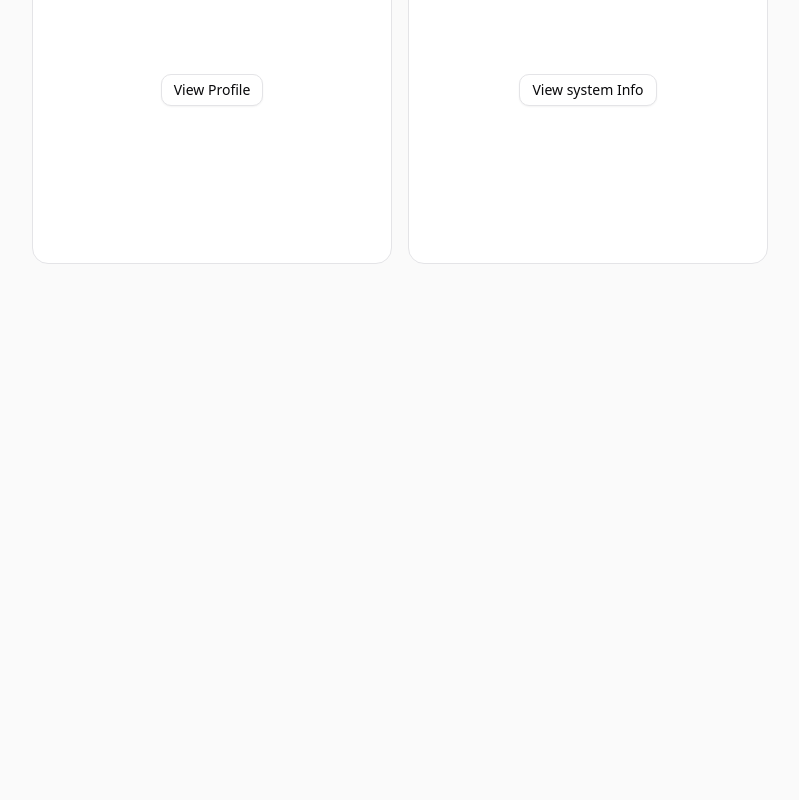
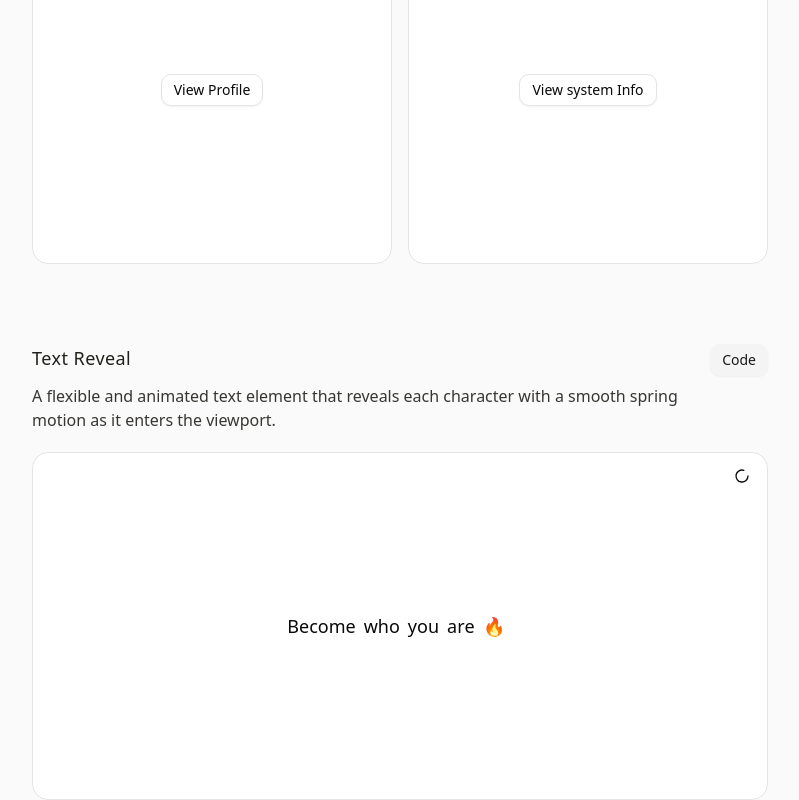
Before and after one commit to Ukhang/uing, a Next.js app: page / in a window 1280 px wide. Shown: the part 1120-1920 px from the top of the page, without its empty margins (240-1039 px from the left). Before the commit the page ends 1384 px from the top, so only its background shows below. Built offline with nearby package versions, Linux system fonts and the light colour scheme.

Commit message:
Add text reveal section to the home page

```diff
--- /dev/null
+++ b/src/app/(marketing)/components/textreveal-section.tsx
@@ -0,0 +1,74 @@
+"use client";
+
+import { useState } from "react";
+import Viewport from "@/components/ui/ViewPort";
+import { Button } from "@/components/animations/magnetic-button";
+import { TextReveal } from "@/components/animations/text-reveal";
+import { LoaderCircle } from "lucide-react";
+
+const TextRevealSection = () => {
+  const [activeTab, setActiveTab] = useState("preview");
+  const [reloadKey, setReloadKey] = useState(0);
+
+  const toggleTab = () => {
+    setActiveTab((prevTab) => (prevTab === "preview" ? "code" : "preview"));
+  };
+
+  const handleReload = () => {
+    setReloadKey((prevKey) => prevKey + 1);
+  };
+
+  return (
+    <section className="mt-20 space-y-5">
+      <div className="flex items-start gap-4 px-4">
+        <div className="space-y-3">
+          <h3 className="font-medium text-custom-primary tracking-wide text-lg">
+            Text Reveal
+          </h3>
+          <p className="text-custom-muted">
+            A flexible and animated text element that reveals each character
+            with a smooth spring motion as it enters the viewport.
+          </p>
+        </div>
+        <Button
+          variant="secondary"
+          size="sm"
+          magnetic
+          className="cursor-pointer"
+          onClick={toggleTab}
+        >
+          {activeTab === "preview" ? "Code" : "Preview"}
+        </Button>
+      </div>
+
+      {activeTab === "preview" && (
+        <div className="grid grid-cols-1 sm:px-4 relative">
+          <Button
+            variant={"ghost"}
+            size={"sm"}
+            className="absolute right-6 top-2 cursor-pointer"
+            onClick={handleReload}
+          >
+            <LoaderCircle />
+          </Button>
+          <Viewport>
+            <div className="flex justify-center items-center min-h-full" key={reloadKey}>
+              <TextReveal
+                text="Become who you are 🔥"
+                className="font-medium text-lg"
+              />
+            </div>
+          </Viewport>
+        </div>
+      )}
+
+      {activeTab === "code" && (
+        <div className="px-4">
+          <p className="text-custom-muted">Code coming soon...</p>
+        </div>
+      )}
+    </section>
+  );
+};
+
+export default TextRevealSection;
--- a/src/app/(marketing)/page.tsx
+++ b/src/app/(marketing)/page.tsx
@@ -2,6 +2,7 @@ import Link from "next/link";
 import Image from "next/image";
 import MacModalSection from "./components/macmodal-section";
 import MagneticButtonSection from "./components/magneticbutton-section";
+import TextRevealSection from "./components/textreveal-section";
 
 export default function Home() {
   return (
@@ -37,6 +38,9 @@ export default function Home() {
 
       <MagneticButtonSection/>
       <MacModalSection />
+      <TextRevealSection/>
+
+
     </div>
   );
 }
```
